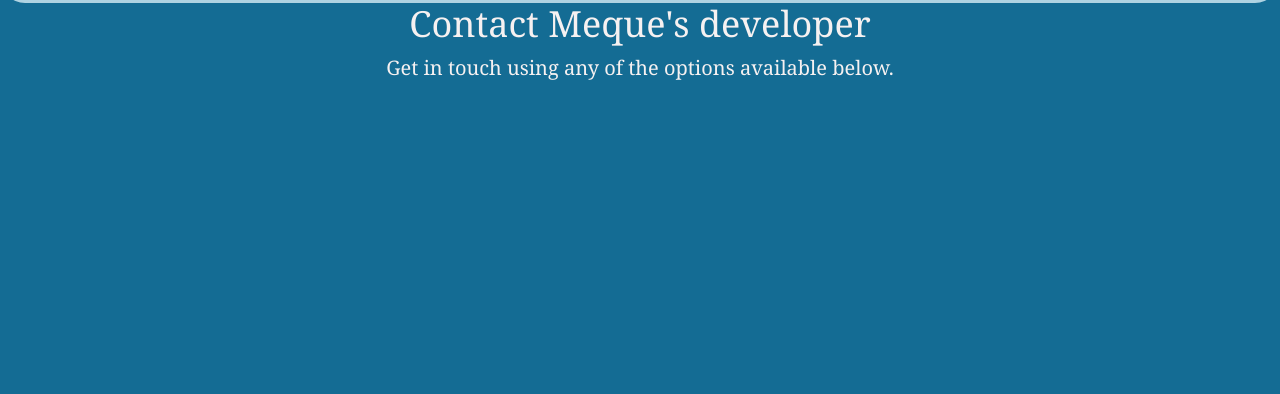
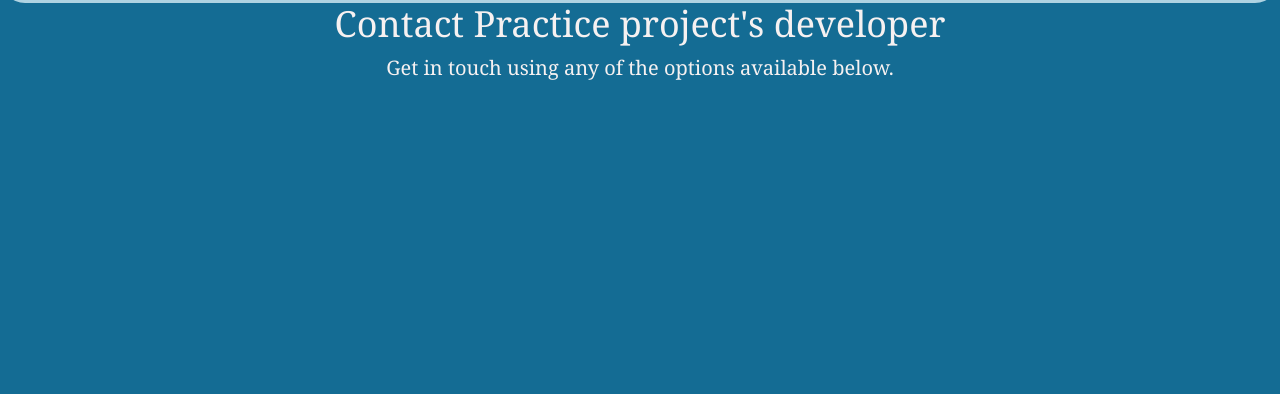
Before and after one commit to YasmeenNoorDV/Practice, a Flask app: page /contact in a window 1280 px wide. Shown: the part 26-420 px from the top of the page. Run offline with Flask 3, Linux system fonts and the light colour scheme; some libraries are stand-ins or nearby versions.

Commit message:
Update contact.html

```diff
--- a/templates/contact.html
+++ b/templates/contact.html
@@ -1,11 +1,11 @@
-<!-- Meque contact me page, intended to carry contact information for -->
-<!--Meque's developer. -->
+<!-- Practice project's contact me page, intended to carry contact information for -->
+<!-- Practice project's developer. -->
 <!-- Created by: YasmeenNoorDV -->
 <!-- Creation date: 2 March 2023 -->
 
 {% extends "layout.html" %}
 
 {% block content %}
-<h1>Contact Meque's developer</h1>
+<h1>Contact Practice project's developer</h1>
 <p>Get in touch using any of the options available below.</p>
 {% endblock %}
```
